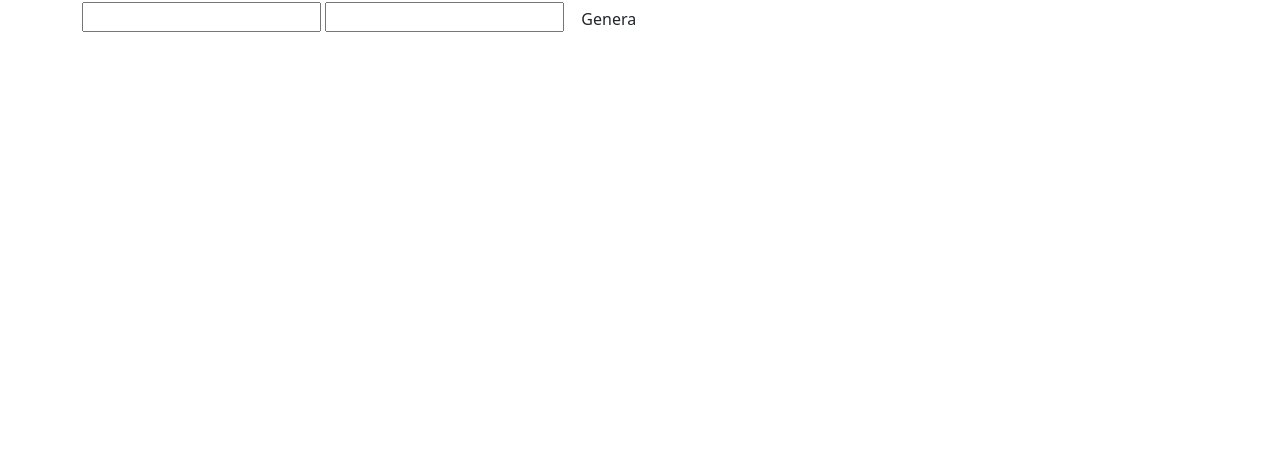
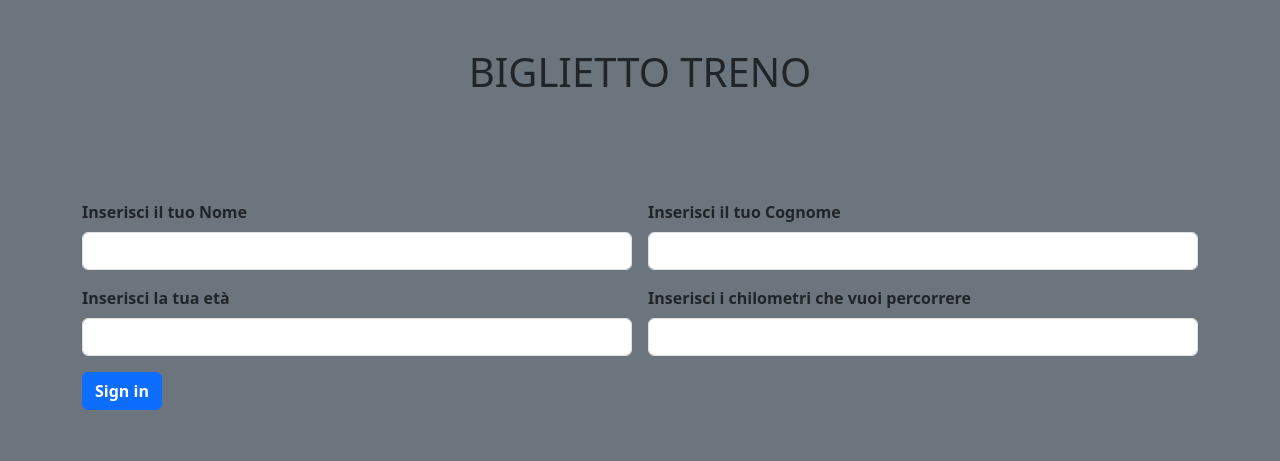
Before and after one commit to GemelliAngelo/js-biglietto-treno-form, a plain HTML site: page index.html in a window 1280 px wide. Drawn offline with nearby package versions, Linux system fonts and the light colour scheme.

Commit message:
add structure

```diff
--- a/index.html
+++ b/index.html
@@ -16,11 +16,43 @@
     <!-- CUSTOM CSS -->
     <link rel="stylesheet" href="./css/style.css" />
   </head>
-  <body>
+  <body class="bg-secondary">
     <div class="container">
-      <input type="text" id="name" />
-      <input type="text" id="distance" />
-      <button type="button" class="btn">Genera</button>
+      <h1 class="text-center py-5">BIGLIETTO TRENO</h1>
+      <div class="d-flex align-items-center justify-content-center py-5">
+        <form class="row g-3">
+          <div class="col-md-6">
+            <label for="name" class="form-label fw-bold"
+              >Inserisci il tuo Nome</label
+            >
+            <input type="text" class="form-control" id="name" />
+          </div>
+          <div class="col-md-6">
+            <label for="surname" class="form-label fw-bold"
+              >Inserisci il tuo Cognome</label
+            >
+            <input type="text" class="form-control" id="surname" />
+          </div>
+          <div class="col-6">
+            <label for="age" class="form-label fw-bold"
+              >Inserisci la tua età</label
+            >
+            <input type="text" class="form-control" id="age" />
+          </div>
+          <div class="col-6">
+            <label for="distance" class="form-label fw-bold"
+              >Inserisci i chilometri che vuoi percorrere</label
+            >
+            <input type="text" class="form-control fw-bold" id="distance" />
+          </div>
+
+          <div class="col-12">
+            <button type="submit" class="btn btn-primary fw-bold">
+              Sign in
+            </button>
+          </div>
+        </form>
+      </div>
     </div>
     <!-- BOOTSTRAP JS -->
     <script
--- a/js/main.js
+++ b/js/main.js
@@ -1,2 +1,10 @@
-const fullnameinput = document.getElementById("name");
+const nameinput = document.getElementById("name");
+const surnameinput = document.getElementById("surname");
 const distanceinput = document.getElementById("distance");
+const ageinput = document.getElementById("age");
+const generateButton = document.getElementById("generate-button");
+const pricePerKm = 0.21;
+
+generateButton.addEventListener("click", () => {
+  const ticketPrice = parseInt(distanceinput.value) * pricePerKm;
+});
```
